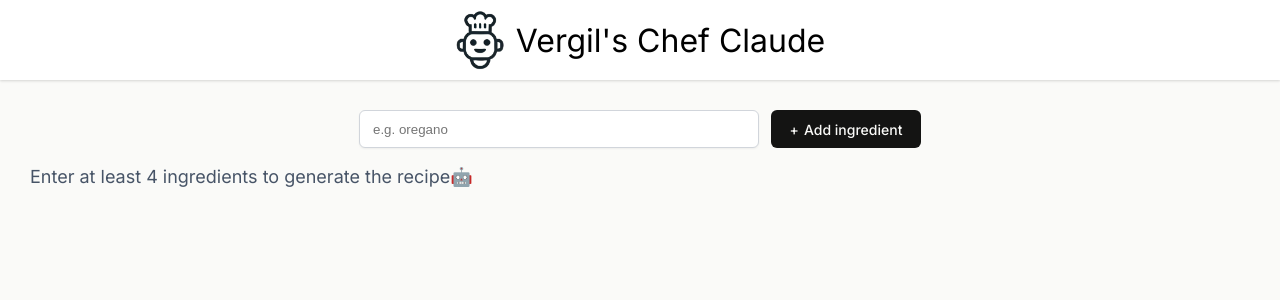
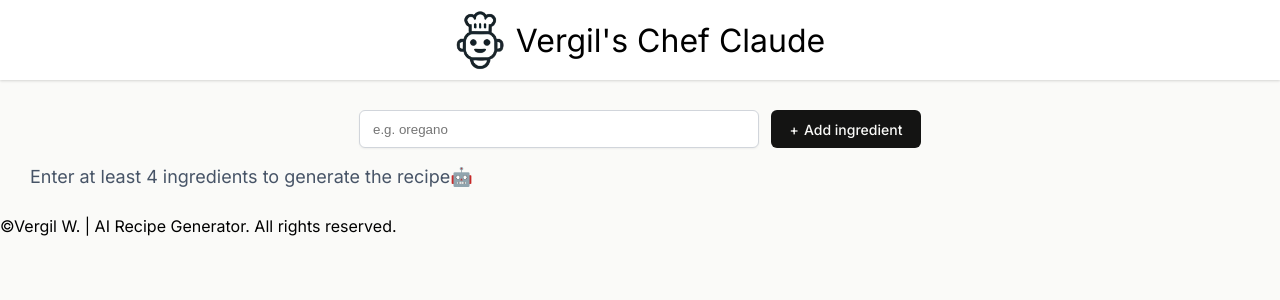
Before and after one commit to VergieeMan/Claude-AI-Recipe-Generator, a React (Vite) app: page / in a window 1280 px wide. Shown: the top 300 px of the page. Built offline with nearby package versions, Linux system fonts and the light colour scheme.

Commit message:
adding footer

```diff
--- a/App.jsx
+++ b/App.jsx
@@ -1,11 +1,13 @@
 import Header from "./Header"
 import Main from "./Main"
+import Footer from "./Footer"
 
 export default function App() {
   return (
     <>
       <Header />
       <Main />
+      <Footer />
     </>
   )
 }
```
